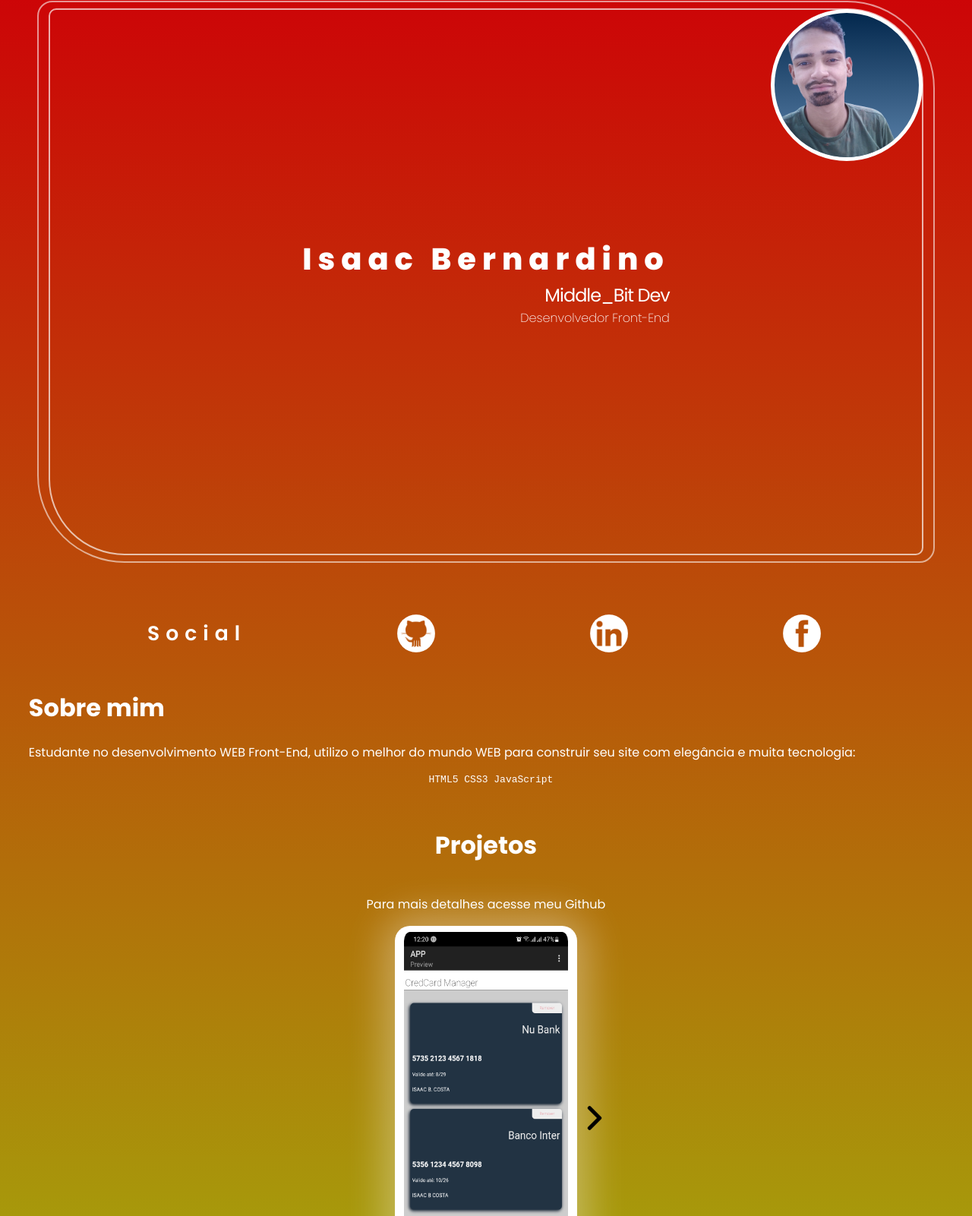
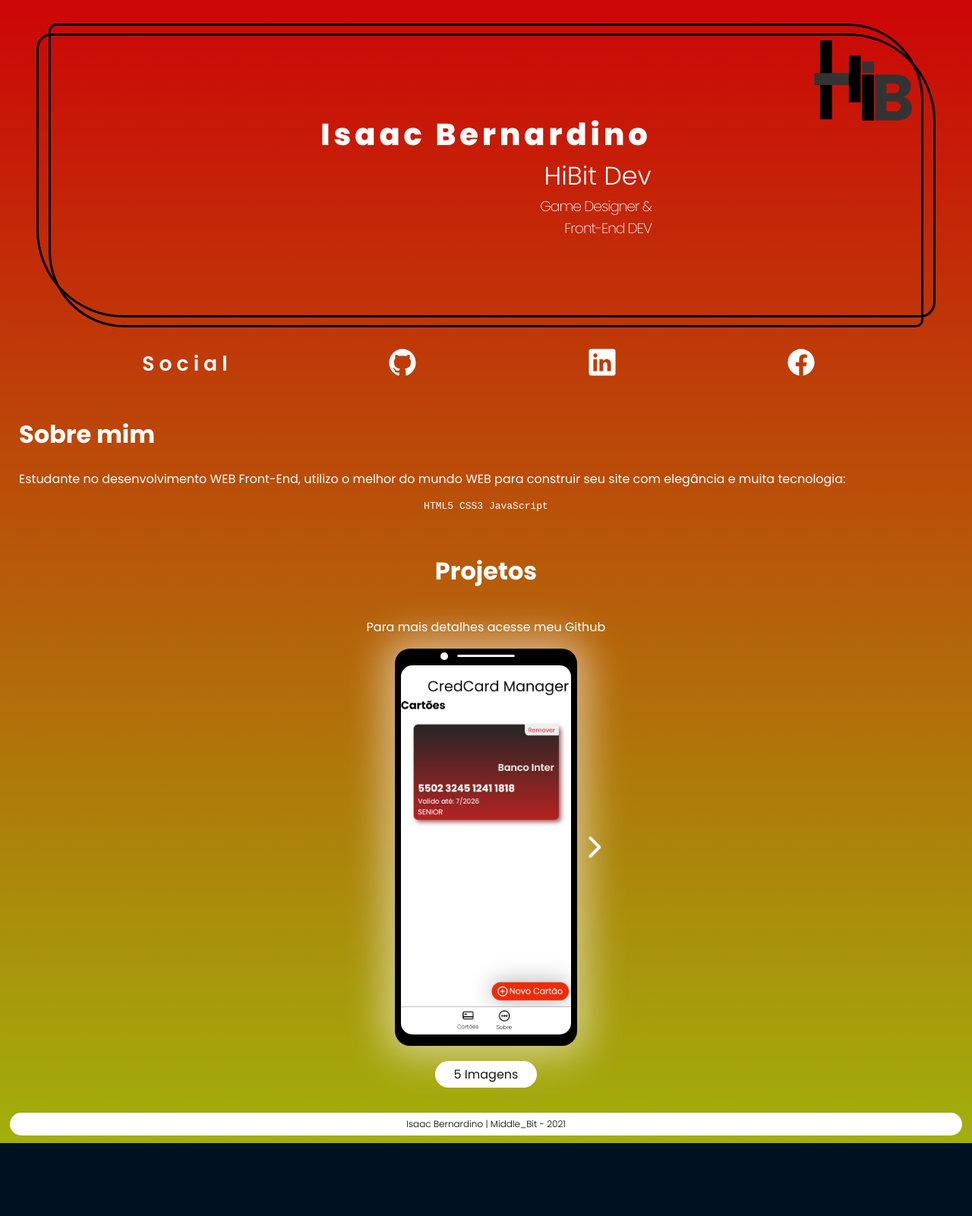
Before and after one commit to IsaacBernardino/Portfolio, a website: page index.html in a window 1280 px wide. Shown: the part 19-1620 px from the top of the page at 76% size. After the commit the page ends 1524 px from the top, so only its background shows below. Drawn offline with nearby package versions, Linux system fonts and the light colour scheme.

Commit message:
Melhorias na inteface e adições de novas imagens.

```diff
--- a/index.html
+++ b/index.html
@@ -1,64 +1,84 @@
 <!DOCTYPE html>
 <html lang="pt-br">
   <head>
-  <meta charset="UTF-8">
-  <meta http-equiv="X-UA-Compatible" content="IE=edge">
-  <meta name="viewport" content="width=device-width, initial-scale=1.0">
-  <title> Isaac Bernardino </title>
+    <meta charset="UTF-8" />
+    <meta http-equiv="X-UA-Compatible" content="IE=edge" />
+    <meta name="viewport" content="width=device-width, initial-scale=1.0" />
+    <title>Isaac Bernardino</title>
 
-  <link rel="stylesheet" href="./resources/styles/main.css">
+    <link rel="stylesheet" href="./resources/styles/main.css" />
   </head>
   <body>
-
     <div id="interface">
-
       <header>
         <div class="info">
           <div class="foto">
-          <img src="./resources/images/avatar-removebg.png" alt=""></div>
+            <img src="./resources/images/hiBitLogo.png" alt="" />
+          </div>
           <div class="nomes">
             <div class="nome">Isaac Bernardino</div>
-          <div class="empresa-ficticia">Middle_Bit Dev</div>
-          <div class="cargo">Desenvolvedor Front-End</div>
+            <div class="empresa-ficticia">HiBit Dev</div>
+            <div class="cargo">Game Designer & Front-End DEV</div>
           </div>
         </div>
       </header>
 
       <div class="social flex-center">
         <h1>Social</h1>
-      <button class="social_button" id="goto-git"><img src="./resources/images/icons/github-64.png" alt=""></button>
-      <button class="social_button" id="goto-linke"><img src="./resources/images/icons/linkedin-64.png" alt=""></button>
-      <button class="social_button" id="goto-fb"><img src="./resources/images/icons/facebook-64.png" alt=""></button>
+        <button class="social_button" id="goto-git">
+          <ion-icon name="logo-github"></ion-icon>
+        </button>
+        <button class="social_button" id="goto-linke">
+          <ion-icon name="logo-linkedin"></ion-icon>
+        </button>
+        <button class="social_button" id="goto-fb">
+          <ion-icon name="logo-facebook"></ion-icon>
+        </button>
       </div>
 
       <div class="sobre">
         <h1>Sobre mim</h1>
-      <p>Estudante no desenvolvimento WEB Front-End, utilizo o melhor do mundo WEB para construir seu site com elegância e muita tecnologia: </p>
-      <code class="flex-center">  HTML5 CSS3 JavaScript </code>
-
+        <p>
+          Estudante no desenvolvimento WEB Front-End, utilizo o melhor do mundo
+          WEB para construir seu site com elegância e muita tecnologia:
+        </p>
+        <code class="flex-center"> HTML5 CSS3 JavaScript </code>
       </div>
 
       <div class="projetos flex-center">
         <h1>Projetos</h1>
         <p>Para mais detalhes acesse meu Github</p>
+
         <div class="visualizador-projetos flex-center">
+          <div class="phone-frame">
             <img class="projeto" />
+          </div>
+
           <div class="control-buttons flex-center">
-          <div class="flex-center" id="prev"></div>
-          <div class="flex-center" id="next"></div>
+            <div class="flex-center" id="prev">
+              <ion-icon name="chevron-back-outline"></ion-icon>
+            </div>
+            <div class="flex-center" id="next">
+              <ion-icon name="chevron-forward-outline"></ion-icon>
+            </div>
           </div>
         </div>
 
         <div id="counter"></div>
       </div>
 
-    <footer class="flex-center">
-      Isaac Bernardino | Middle_Bit - 2021
-    </footer>
-
+      <footer class="flex-center">Isaac Bernardino | Middle_Bit - 2021</footer>
     </div>
 
     <script src="./resources/scripts/main.js"></script>
 
+    <script
+      type="module"
+      src="https://unpkg.com/ionicons@5.5.2/dist/ionicons/ionicons.esm.js"
+    ></script>
+    <script
+      nomodule
+      src="https://unpkg.com/ionicons@5.5.2/dist/ionicons/ionicons.js"
+    ></script>
   </body>
 </html>
--- a/resources/scripts/main.js
+++ b/resources/scripts/main.js
@@ -12,20 +12,18 @@ const prevButtonEl = document.querySelector('#prev');
 let imageIndex = 0;
 
 const imagens = [
-    'resources/images/screenshots/manager3.jpg',
-
-    'resources/images/screenshots/stopwatch2.jpg',
-
-    'resources/images/screenshots/todo3.jpg'
+  'resources/images/screenshots/manager1.png',
+  'resources/images/screenshots/todo.png',
+  'resources/images/screenshots/Stopwatch.png',
+  'resources/images/screenshots/nexttep1.png',
+  'resources/images/screenshots/nexttep2.png'
 ]
 
 nextButtonEl.addEventListener('click', nextImage);
 prevButtonEl.addEventListener('click', prevImage);
 
-setInterval(updateSlider, 1000/15);
-
 function updateSlider (){
-  // requestAnimationFrame(updateSlider);
+  requestAnimationFrame(updateSlider);
 
   projetoEl.src = imagens[imageIndex];
 
@@ -33,23 +31,7 @@ function updateSlider (){
   imageIndex >= imagens.length - 1 ? nextButtonEl.style.visibility = 'hidden' : nextButtonEl.style.visibility = 'visible';
 }
 
-window.addEventListener('load' , () => {
-  const imgEl = document.createElement('img');
-  const nextImage = "resources/images/icons/next.png";
-  imgEl.src = nextImage;
-
-  nextButtonEl.appendChild(imgEl);
-
-  const imgElPrev = document.createElement('img');
-  const prevImage = "resources/images/icons/prev.png";
-  imgElPrev.src = prevImage;
-
-  prevButtonEl.appendChild(imgElPrev);
-});
-
 function nextImage (){
-
-
   if(imageIndex < imagens.length - 1){
     imageIndex++;
   }
--- a/resources/styles/main.css
+++ b/resources/styles/main.css
@@ -1,10 +1,8 @@
 /* Import da fonte principal do site */
-@import url('https://fonts.googleapis.com/css2?family=Poppins:ital,wght@0,100;0,200;0,300;0,400;0,500;0,600;0,700;0,800;0,900;1,100;1,200;1,300;1,400;1,500;1,600;1,700;1,800;1,900&display=swap');
+@import url("https://fonts.googleapis.com/css2?family=Poppins:ital,wght@0,100;0,200;0,300;0,400;0,500;0,600;0,700;0,800;0,900;1,100;1,200;1,300;1,400;1,500;1,600;1,700;1,800;1,900&display=swap");
 
 * {
   box-sizing: border-box;
-
-  image-rendering: optimizeSpeed;
 }
 
 body {
@@ -15,7 +13,7 @@ body {
 
   background-size: 100%;
 
-  font-family: Poppins, Arial, Helvetica, sans-serif;
+  font-family: Poppins, Helvetica, Arial, sans-serif;
   color: #fff;
 
   overflow-x: hidden;
@@ -41,7 +39,7 @@ footer {
   width: 98vw;
   height: 25px;
 
-  padding: 2px 10px;
+  padding: 15px 10px;
   margin: 0 auto 10px auto;
 
   color: #000;
@@ -56,32 +54,31 @@ footer {
 /* HEADER */
 header {
   position: relative;
-  border: 2px solid #ffffffaa;
+  border: 3px solid #000;
   border-radius: 10px 100px 10px 100px;
 
   left: 50%;
   transform: translateX(-50%);
 
-  height: 90vh;
+  height: 50vh;
   width: 90vw;
+  margin-top: 50px;
 
-  margin-top: 30px;
-  margin-bottom: 55px;
-
-  padding: 10px;
+  padding: 15px;
 
   display: flex;
   align-items: center;
   justify-content: center;
-} header::before {
-  content: '';
+}
+header::before {
+  content: "";
   position: absolute;
 
   width: 92vw;
-  height: 92vh;
+  height: 46vh;
   z-index: -2;
 
-  border: 2px solid #ffffff90;
+  border: 3px solid #000;
 
   border-radius: 20px 115px 20px 115px;
 }
@@ -92,29 +89,22 @@ header {
 }
 
 .foto {
-  background: linear-gradient(#03284d, #5c83ab);
+  position: absolute;
+  right: 0;
+  top: 0;
 
-  position: absolute;
-  right: -1px;
-  top: -1px;
-
-  border: 5px solid #fff;
-
-  width: 200px;
+  width: 150px;
   aspect-ratio: 1;
 
   border-radius: 50%;
-  z-index: 2;
 
   display: flex;
   justify-content: center;
   align-items: center;
-} .foto img {
+}
+.foto img {
   width: 100%;
   aspect-ratio: 1;
-  border-radius: 50%;
-
-  transition: 0.15s all ease-in-out;
 }
 
 .nomes {
@@ -124,18 +114,19 @@ header {
 .nome {
   font-size: 30pt;
   font-weight: 800;
-  letter-spacing: 8px;
+  letter-spacing: 5px;
 }
 
 .empresa-ficticia {
-  font-size: 18pt;
-  font-weight: 400;
-  letter-spacing: -1px;
+  font-size: 25pt;
+  font-weight: 300;
   text-align: right;
 }
 .cargo {
-  font-size: 12pt;
+  padding-left: 55%;
+  font-size: 14pt;
   font-weight: 200;
+  letter-spacing: -1px;
   text-align: right;
 }
 
@@ -154,26 +145,21 @@ header {
 .social h1 {
   font-size: 20pt;
   font-weight: 600;
-  letter-spacing: 8px;
+  letter-spacing: 6px;
 }
 
 .social_button {
-  width: 60px;
-  height: 60px;
-
-  background-color: #00000000;
-
-  padding: 5px;
+  width: 75px;
+  aspect-ratio: 1;
+  background-color: transparent;
 
   border: 0;
   border-radius: 50%;
   cursor: pointer;
 }
-
-.social_button img {
-  width: 100%;
-  aspect-ratio: 1;
-  border-radius: 50%;
+.social_button ion-icon {
+  color: #fff;
+  font-size: 30pt;
 }
 
 /* Sobre */
@@ -181,40 +167,19 @@ header {
 .sobre {
   position: relative;
 
-  padding: 5px 25px;
-  margin-bottom: 25px;
-  width: 99%;
-
-  border-radius: 10px 0 0 10px;
-
-  justify-content: space-evenly;
-  align-self: flex-end;
+  padding: 0 25px;
+  width: 100%;
 }
 
 .projetos {
+  align-self: center;
   flex-direction: column;
+
   position: relative;
-
-  padding: 5px 10px 30px 10px;
-  margin: 10px 0;
-  width: 80%;
   min-height: 400px;
 
-  align-self: center;
-
-  border-radius: 30px 0 30px 0;
-} .projetos h1 {
-  margin: 10px 0 25px 0;
-}
-
-.projeto {
-  position: relative;
-  align-self: center;
-  width: 240px;
-  height: 506px;
-  padding: 8px 12px;
-  border-radius: 20px;
-  background-color: white;
+  padding: 18px;
+  margin: 15px 0;
 }
 
 /* Slider */
@@ -224,9 +189,53 @@ header {
   max-width: 800px;
 
   z-index: 2;
+}
 
-  border-radius: 25px;
-  box-shadow: 0 0 50px 15px #ffffff55;
+.phone-frame {
+  position: relative;
+
+  align-self: center;
+
+  width: 240px;
+
+  padding: 22px 8px 8px 8px;
+  border-radius: 20px;
+  background-color: #000;
+
+  box-shadow: 0 0 50px 15px #ffffff80;
+}
+.phone-frame::before {
+  content: "";
+  position: absolute;
+  top: 8px;
+  left: 50%;
+  transform: translateX(-50%);
+  display: block;
+  background-color: #fff;
+  height: 3px;
+  width: 75px;
+}
+.phone-frame::after {
+  content: "";
+  position: absolute;
+  top: 5px;
+  left: 25%;
+
+  display: block;
+  background-color: #fff;
+  height: 10px;
+  width: 10px;
+  border-radius: 50%;
+}
+
+.phone-frame img {
+  width: 100%;
+  border-radius: 15px;
+}
+
+ion-icon {
+  font-size: 32pt;
+  transition: ease-in-out 0.15s;
 }
 
 #counter {
@@ -247,7 +256,8 @@ header {
 
   width: 140%;
   height: 50%;
-} .control-buttons div {
+}
+.control-buttons div {
   width: 50px;
   height: 50px;
 
```
Also changed, not shown: resources/images/avatar-removebg.png (deleted), resources/images/avatar.jpg (deleted), resources/images/hiBitLogo.png (added), resources/images/icons/arrow_down.png (deleted), resources/images/icons/facebook-64.png (deleted), resources/images/icons/github-64.png (deleted), resources/images/icons/linkedin-64.png (deleted), resources/images/icons/next.png (deleted), resources/images/icons/prev.png (deleted), resources/images/screenshots/Stopwatch.png (added), resources/images/screenshots/manager1.png (added), resources/images/screenshots/manager3.jpg (deleted), resources/images/screenshots/nexttep1.png (added), resources/images/screenshots/nexttep2.png (added), 3 more files. Lines whose indentation alone changed are shown as unchanged.
